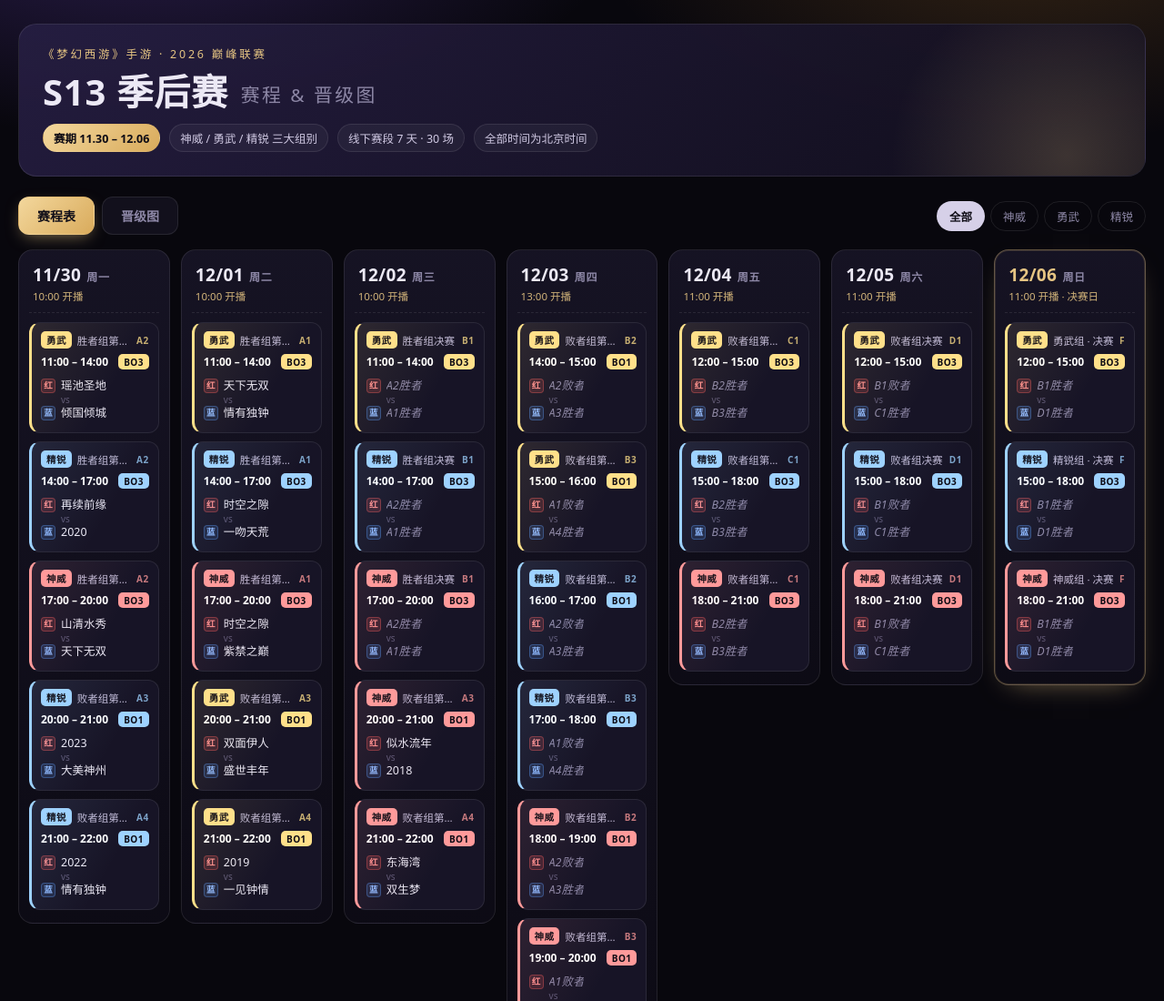
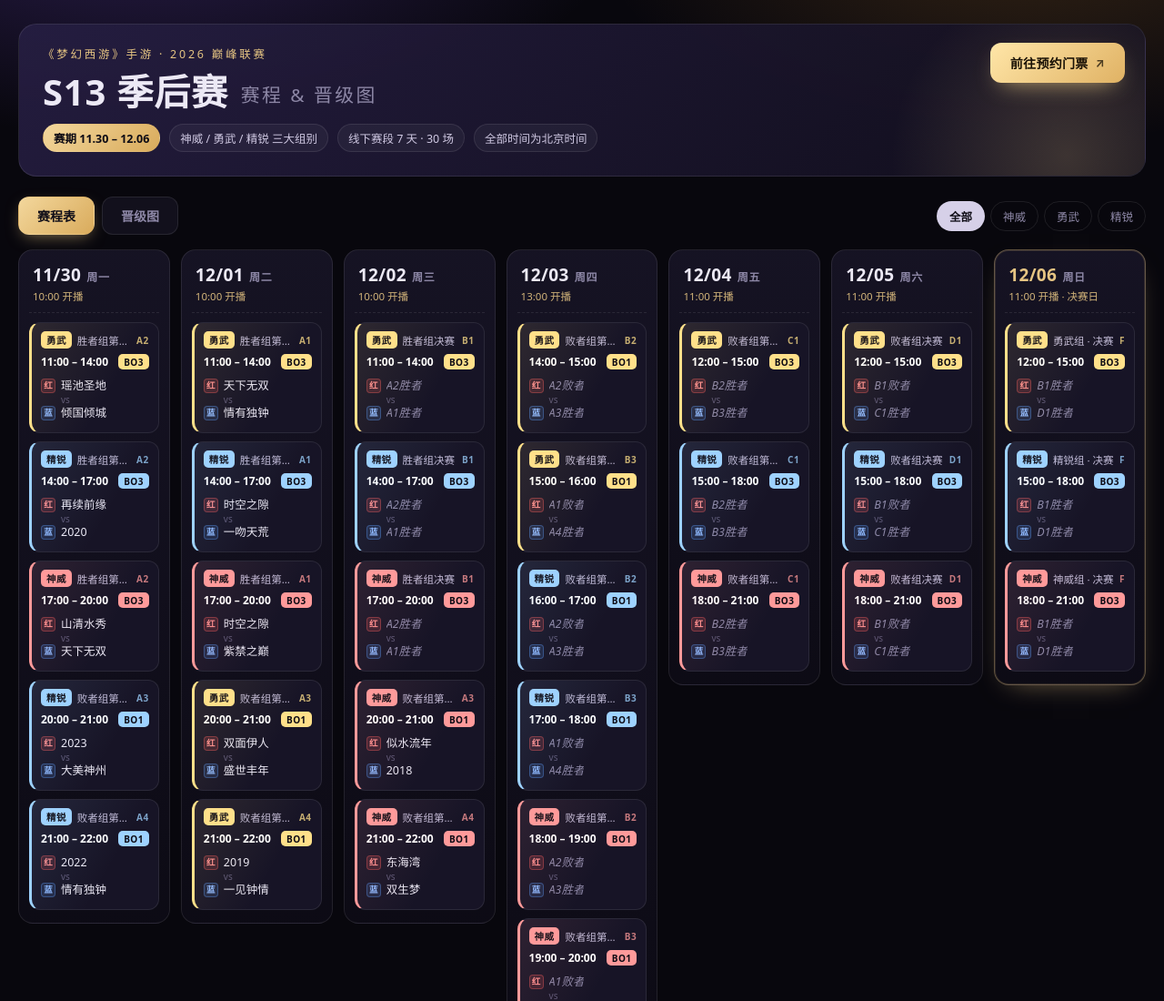
Before and after one commit to Axian-Esport/s13-playoffs, a plain HTML site: page index.html in a window 1280 px wide. Shown: the top 1100 px of the page at 91% size. Drawn offline with Linux system fonts and the light colour scheme.

Commit message:
Add files via upload

```diff
--- a/index.html
+++ b/index.html
@@ -41,13 +41,19 @@
   .hero::after{content:"";position:absolute;inset:-40% -10% auto auto;width:420px;height:420px;
     background:radial-gradient(circle,rgba(230,197,131,.20),transparent 65%);pointer-events:none}
   .kicker{margin:0;font-size:12.5px;letter-spacing:.22em;color:var(--gold);text-transform:uppercase}
-  .hero h1{margin:10px 0 12px;font-size:clamp(24px,3.4vw,40px);line-height:1.15;letter-spacing:.02em}
+  .hero h1{margin:10px 0 12px;font-size:clamp(24px,3.4vw,40px);line-height:1.15;letter-spacing:.02em;padding-right:190px}
   .hero h1 span{display:inline-block;margin-left:14px;font-size:.52em;font-weight:500;
     color:var(--dim);letter-spacing:.12em;vertical-align:middle}
   .hero-meta{display:flex;flex-wrap:wrap;gap:10px}
   .hero-meta span{font-size:12.5px;color:#cfc8e2;padding:5px 11px;border-radius:999px;
     border:1px solid var(--line);background:rgba(255,255,255,.045)}
   .hero-meta span:first-child{color:#0d0b14;background:linear-gradient(135deg,#f3d79c,#d9ab5c);border-color:transparent;font-weight:700}
+  .hero-cta{position:absolute;top:20px;right:22px;z-index:2;display:inline-flex;align-items:center;gap:8px;
+    padding:12px 22px;border-radius:12px;font-size:14px;font-weight:800;text-decoration:none;letter-spacing:.02em;
+    color:#1a1206;background:linear-gradient(135deg,#ffe6a8,#e0b264);
+    box-shadow:0 10px 26px -12px rgba(230,197,131,.95);transition:transform .18s,box-shadow .18s}
+  .hero-cta:hover{transform:translateY(-1px);box-shadow:0 14px 30px -12px rgba(230,197,131,1)}
+  .hero-cta::after{content:"↗";font-size:13px;font-weight:700;opacity:.75}
 
   /* ---------- tabs ---------- */
   .tabs{display:flex;gap:8px;margin:22px 0 16px;flex-wrap:wrap;align-items:center}
@@ -166,10 +172,11 @@
     .page{padding:14px 12px 48px;padding-bottom:calc(48px + env(safe-area-inset-bottom))}
     .hero{padding:16px 16px 18px;border-radius:16px}
     .hero::after{width:280px;height:280px}
-    .hero h1{margin:8px 0 10px}
+    .hero h1{margin:8px 0 10px;padding-right:0}
     .hero h1 span{display:block;margin:6px 0 0;font-size:.5em}
     .hero-meta{gap:7px}
     .hero-meta span{font-size:11.5px;padding:4px 9px}
+    .hero-cta{position:static;margin-top:14px;width:100%;justify-content:center;padding:13px 18px;font-size:14.5px}
     .tabs{gap:7px;margin:16px 0 12px}
     .tab{padding:9px 15px;font-size:13px;border-radius:10px}
     .chips{flex:1 1 100%;justify-content:flex-start}
@@ -209,6 +216,7 @@
       <span>线下赛段 7 天 · 30 场</span>
       <span>全部时间为北京时间</span>
     </div>
+    <a class="hero-cta" href="https://h5.ds.163.com/v1/6afbb7fed0cf400033cd81ff/" target="_blank" rel="noopener">前往预约门票</a>
   </header>
 
   <div class="tabs">
```
